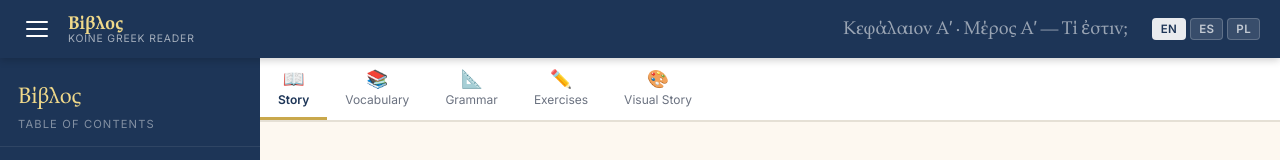
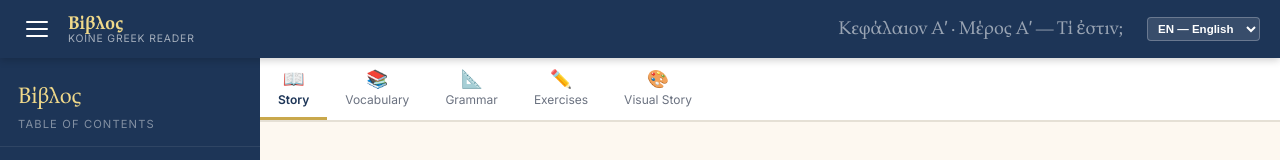
Before and after one commit to jeffchavez-dev/biblos, a React (Vite) app: page / in a window 1280 px wide. Shown: the top 160 px of the page. Built offline with nearby package versions, Linux system fonts and the light colour scheme; a web font is replaced by a local one.

Commit message:
Replace language buttons with a dropdown selector
Scales cleanly as more languages are added.

Co-Authored-By: Claude Sonnet 4.6 <noreply@anthropic.com>

```diff
--- a/src/App.css
+++ b/src/App.css
@@ -69,35 +69,23 @@
   max-width: 40vw;
 }
 
-.lang-selector {
-  display: flex;
-  gap: 4px;
+.lang-select {
   flex-shrink: 0;
   margin-left: 10px;
+  background: rgba(255,255,255,0.12);
+  border: 1px solid rgba(255,255,255,0.25);
+  color: #fff;
+  border-radius: 4px;
+  padding: 4px 6px;
+  font-size: 0.72rem;
+  font-weight: 600;
+  cursor: pointer;
+  appearance: auto;
 }
 
-.lang-btn {
-  background: rgba(255,255,255,0.12);
-  border: 1px solid rgba(255,255,255,0.2);
-  color: rgba(255,255,255,0.7);
-  border-radius: 4px;
-  padding: 3px 8px;
-  font-size: 0.72rem;
-  font-weight: 600;
-  letter-spacing: 0.03em;
-  cursor: pointer;
-  transition: background 0.15s, color 0.15s;
-}
-
-.lang-btn:hover {
-  background: rgba(255,255,255,0.22);
+.lang-select option {
+  background: var(--deep-blue);
   color: #fff;
-}
-
-.lang-btn--active {
-  background: rgba(255,255,255,0.9);
-  color: var(--deep-blue);
-  border-color: transparent;
 }
 
 /* Body */
--- a/src/App.jsx
+++ b/src/App.jsx
@@ -72,18 +72,16 @@ function AppInner() {
           {currentChapter?.title}
           {currentPart && <> · {currentPart.label} — {currentPart.subtitle}</>}
         </div>
-        <div className="lang-selector">
+        <select
+          className="lang-select"
+          value={lang}
+          onChange={e => setLang(e.target.value)}
+          aria-label="Language"
+        >
           {LANGUAGES.map(l => (
-            <button
-              key={l.code}
-              className={`lang-btn ${lang === l.code ? 'lang-btn--active' : ''}`}
-              onClick={() => setLang(l.code)}
-              title={l.name}
-            >
-              {l.label}
-            </button>
+            <option key={l.code} value={l.code}>{l.label} — {l.name}</option>
           ))}
-        </div>
+        </select>
       </header>
 
       <div className="app-body">
```
